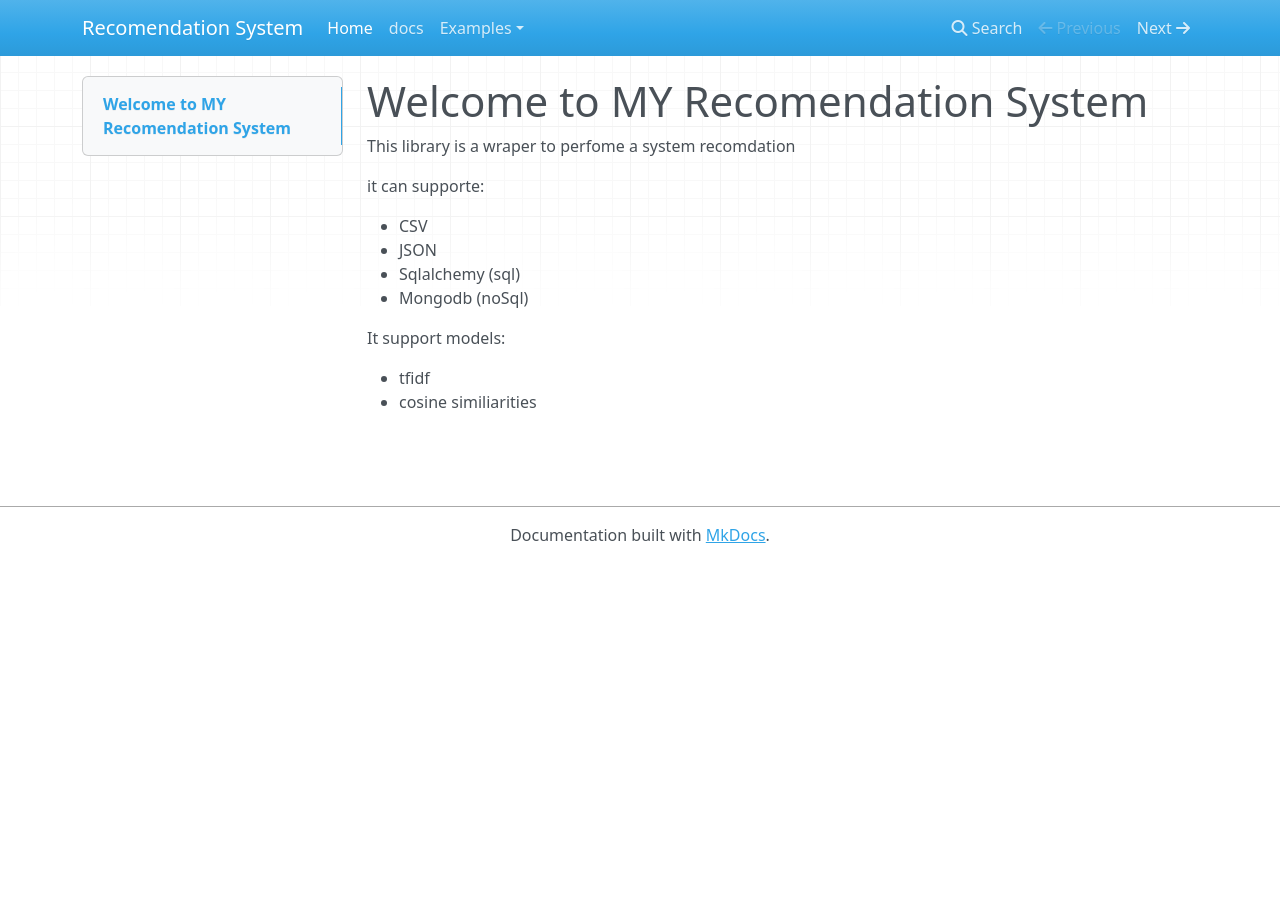
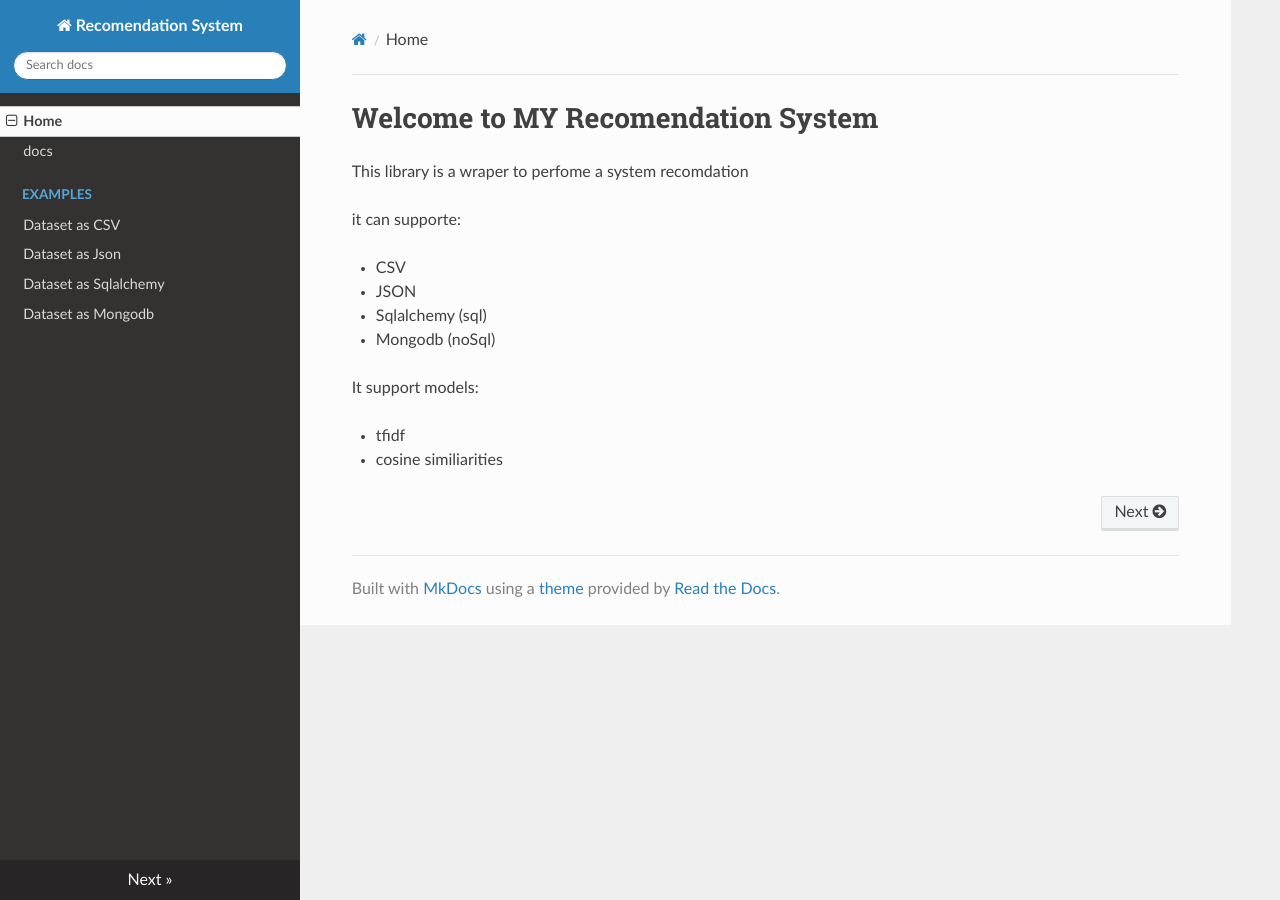
Before and after one commit to DrLivesey-Shura/Prediction-System-Docs, an MkDocs documentation site: the page built from docs/index.md, in a window 1280 px wide. Built offline with MkDocs 1.6.1, drawn with Linux system fonts in a browser that asks for light colours; nearby versions of some CDN libraries.

Commit message:
Update mkdocs.yml

```diff
--- a/mkdocs.yml
+++ b/mkdocs.yml
@@ -7,5 +7,7 @@ nav:
       - Dataset as Json: 'json.md'
       - Dataset as Sqlalchemy: 'sqlalchemy.md'
       - Dataset as Mongodb: 'mongodb.md'
-      - theme: readthedocs
-      - extra_css: [extra.css]
+
+theme: readthedocs
+
+extra_css: [extra.css]
```
